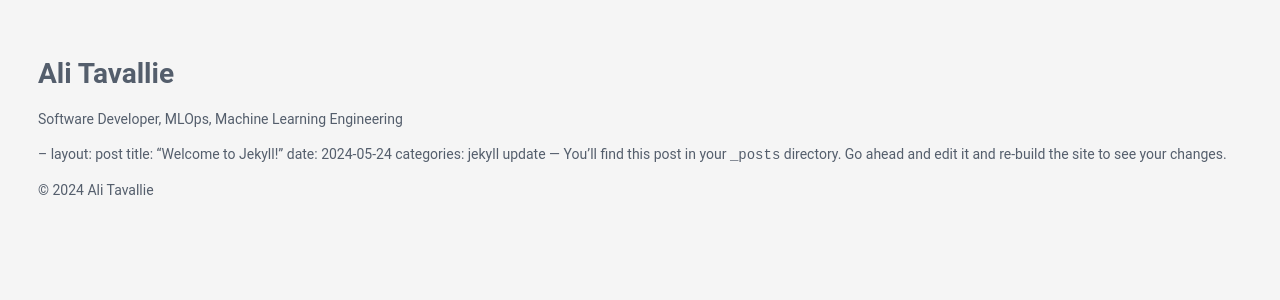
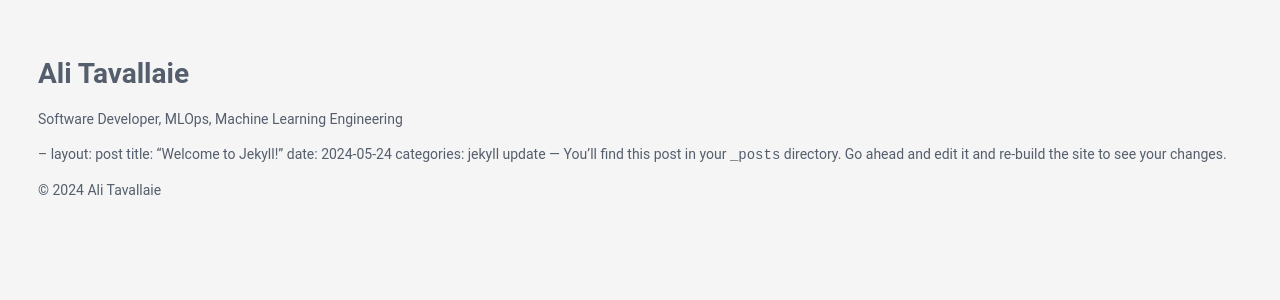
Before and after one commit to techbend/techbend.github.io, a Jekyll site: the page built from _posts/2024-05-24-welcome-to-jekyll.markdown, in a window 1280 px wide. Shown: the top 300 px of the page. Built offline with Jekyll 4.4.1, drawn with Linux system fonts in a browser that asks for light colours; our own code applies the rules of GitHub Pages for plain Markdown files.

Commit message:
fix typoe

```diff
--- a/_config.yml
+++ b/_config.yml
@@ -1,5 +1,5 @@
 # Your Website Title
-title: Ali Tavallie
+title: Ali Tavallaie
 
 # Your Website URL
 url: 'http://techbend.io'
@@ -12,7 +12,7 @@ ga_index: UA-XXXXXXXX-X
 ga_cv: UA-XXXXXXXX-X
 
 # Index page and Profile Information
-name: Ali Tavallie
+name: Ali Tavallaie
 tagline: Software Developer, MLOps, Machine Learning Engineering
 pic: profile.png # profile.png can be found at /assets/images/profile.png
 description: Software Developer, MLOps, Machine Learning Engineering
```
